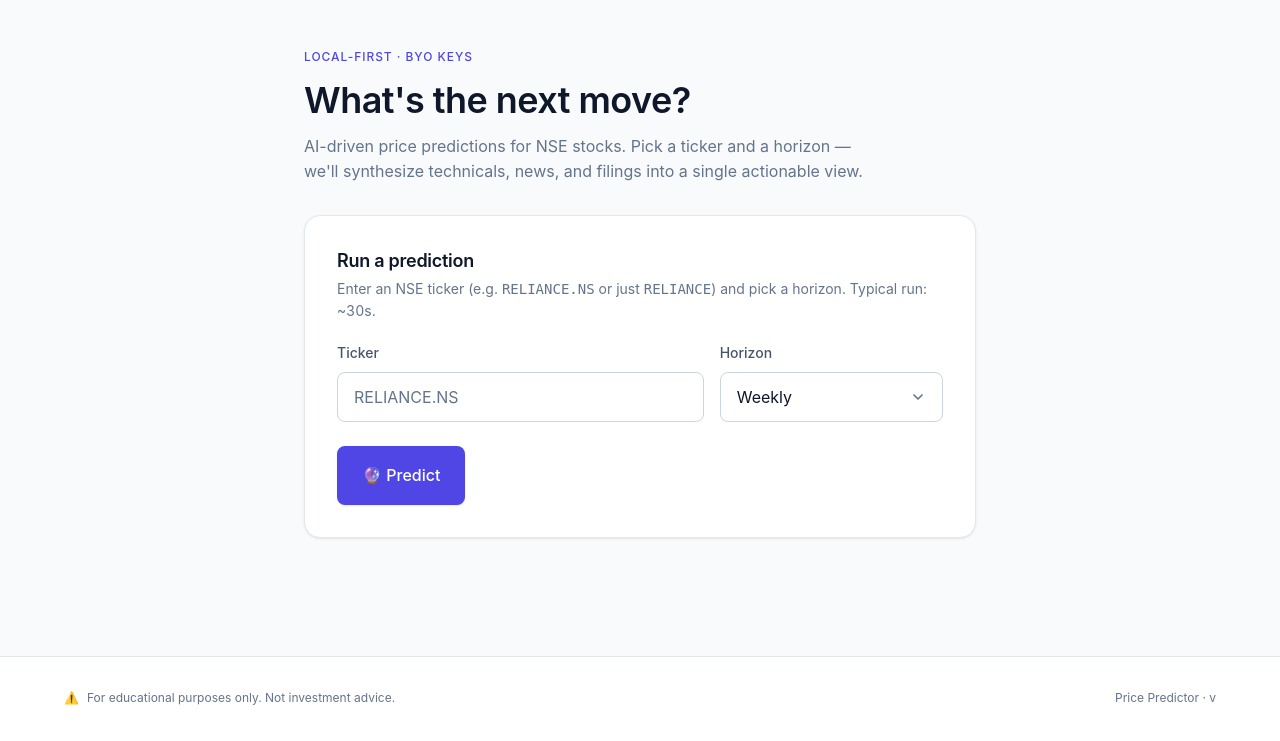
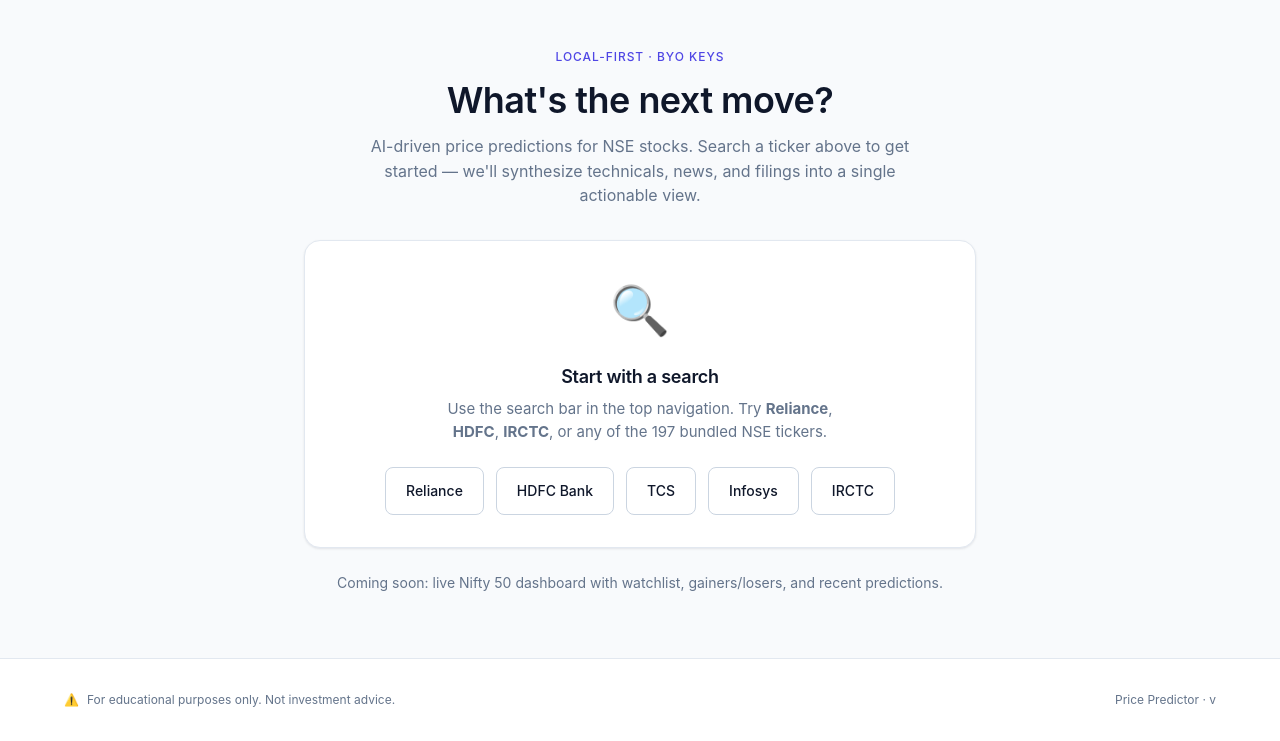
Before and after one commit to SumeetSarode/stock-price-predictor, a Python web app: template frontend/templates/pages/home.html in a window 1280 px wide. Shown: the part 60-801 px from the top of the page. Before the commit the page ends 765 px from the top, so only its background shows below. Run offline with Jinja, Linux system fonts and the light colour scheme; the template is opened without the code that fills it, so the values that code supplies are empty.

Commit message:
refactor(web): kill redundant predict form on home page (YAGNI)
The home page had a predict-a-ticker form with its own text input,
which became redundant the moment substep 2A added the global search
bar to the nav. Two paths for the same job:

  Way 1 (removed): type ticker in form input → click Predict
  Way 2 (kept):    search in nav → click result → /stock/<t> → Predict

Way 2 is strictly better — autocomplete, company name, sector, N50
badge, can't typo to a 404. Way 1 was just a worse copy.

Home page is now a friendly empty state:
  - Centered hero pointing to the search bar
  - 5 popular-ticker shortcut buttons (Reliance, HDFC Bank, TCS,
    Infosys, IRCTC) for one-click entry
  - 'Coming soon: Nifty 50 dashboard' hint

The hero will get replaced by the actual dashboard table in 2B; for
now it's a clean, on-brand landing.

```diff
--- a/frontend/templates/pages/home.html
+++ b/frontend/templates/pages/home.html
@@ -1,89 +1,57 @@
 {#
-  home.html — landing page
+  home.html — landing page.
 
-  Step 1 scope: ONE polished end-to-end flow. The user enters a ticker,
-  picks a horizon, hits Predict, and sees a beautifully-rendered result
-  card inline (HTMX swap).
+  Step 2A scope: a friendly empty state that points users to the
+  global search bar in the nav. Predicting always flows through:
+    search → pick result → /stock/<ticker> → pick horizon → predict.
 
-  The full Nifty 50 dashboard (watchlist, gainers/losers, recent
-  predictions panel, search bar with autocomplete) lands in Step 2.
+  Step 2B replaces this with the Nifty 50 dashboard (table + watchlist
+  + gainers/losers strip + recent predictions panel).
 #}
 {% extends "layouts/base.html" %}
 
-{% block title %}Predict · Price Predictor{% endblock %}
+{% block title %}Price Predictor{% endblock %}
 
 {% block content %}
 <div class="container container--narrow">
-  <header class="page-header">
+  <header class="page-header center">
     <div class="page-header__eyebrow">Local-first · BYO keys</div>
     <h1 class="page-header__title">What's the next move?</h1>
-    <p class="page-header__subtitle">
-      AI-driven price predictions for NSE stocks. Pick a ticker and a horizon —
-      we'll synthesize technicals, news, and filings into a single actionable view.
+    <p class="page-header__subtitle" style="margin-inline: auto;">
+      AI-driven price predictions for NSE stocks. Search a ticker above
+      to get started — we'll synthesize technicals, news, and filings
+      into a single actionable view.
     </p>
   </header>
 
-  <section class="card card--lg">
-    <h2 class="card__title">Run a prediction</h2>
-    <p class="card__hint">Enter an NSE ticker (e.g. <code>RELIANCE.NS</code> or just <code>RELIANCE</code>)
-      and pick a horizon. Typical run: <span class="num">~30s</span>.</p>
+  <section class="card card--lg center">
+    <div style="font-size: 48px; margin-bottom: var(--space-4);" aria-hidden="true">🔍</div>
+    <h2 class="card__title">Start with a search</h2>
+    <p class="muted" style="max-width: 44ch; margin: var(--space-2) auto 0;">
+      Use the search bar in the top navigation. Try
+      <strong>Reliance</strong>, <strong>HDFC</strong>,
+      <strong>IRCTC</strong>, or any of the 197 bundled NSE tickers.
+    </p>
 
-    <form class="stack stack--lg"
-          hx-post="/api/predict"
-          hx-target="#result"
-          hx-swap="innerHTML"
-          hx-disabled-elt="#submit-btn"
-          hx-on::before-request="document.getElementById('result').innerHTML = document.getElementById('loading-tpl').innerHTML">
-
-      <div class="flex gap-4" style="flex-wrap: wrap;">
-        <div class="field" style="flex: 2 1 240px;">
-          <label class="field__label" for="ticker">Ticker</label>
-          <input class="input" type="text" id="ticker" name="ticker"
-                 placeholder="RELIANCE.NS"
-                 autocomplete="off"
-                 autocapitalize="characters"
-                 spellcheck="false"
-                 required />
-        </div>
-
-        <div class="field" style="flex: 1 1 160px;">
-          <label class="field__label" for="horizon">Horizon</label>
-          <select class="select" id="horizon" name="horizon">
-            <option value="daily">Daily</option>
-            <option value="weekly" selected>Weekly</option>
-            <option value="biweekly">Biweekly</option>
-            <option value="monthly">Monthly</option>
-          </select>
-        </div>
-      </div>
-
-      <button id="submit-btn" type="submit" class="btn btn--primary btn--lg btn--with-states"
-              style="align-self: flex-start;">
-        <span class="btn__idle">🔮 Predict</span>
-        <span class="btn__busy">
-          <span class="spinner" aria-hidden="true"></span>
-          Predicting…
-        </span>
-      </button>
-    </form>
+    <div class="mt-6 flex gap-3" style="justify-content: center; flex-wrap: wrap;">
+      {# A few popular starter tickers as one-click shortcuts. #}
+      {% for shortcut in [
+          ("RELIANCE.NS", "Reliance"),
+          ("HDFCBANK.NS", "HDFC Bank"),
+          ("TCS.NS", "TCS"),
+          ("INFY.NS", "Infosys"),
+          ("IRCTC.NS", "IRCTC"),
+      ] %}
+        <a href="/stock/{{ shortcut[0] }}" class="btn btn--secondary">
+          {{ shortcut[1] }}
+        </a>
+      {% endfor %}
+    </div>
   </section>
 
-  {# Loading template — cloned into #result via hx-on::before-request. #}
-  <template id="loading-tpl">
-    <div class="card card--lg loading-card">
-      <div class="loading-card__spinner" aria-hidden="true"></div>
-      <div>
-        <h3 class="loading-card__title">Running prediction…</h3>
-        <p class="loading-card__hint">
-          Synthesizing technicals, news, and filings. This typically takes
-          <strong>30–60 seconds</strong>.
-        </p>
-      </div>
-    </div>
-  </template>
-
-  <section id="result" class="mt-6">
-    {# HTMX swaps prediction_card.html in here on success, or error.html on failure. #}
-  </section>
+  <p class="muted center mt-6" style="font-size: var(--fs-sm);">
+    Coming soon: live Nifty 50 dashboard with watchlist, gainers/losers,
+    and recent predictions.
+  </p>
 </div>
 {% endblock %}
```
